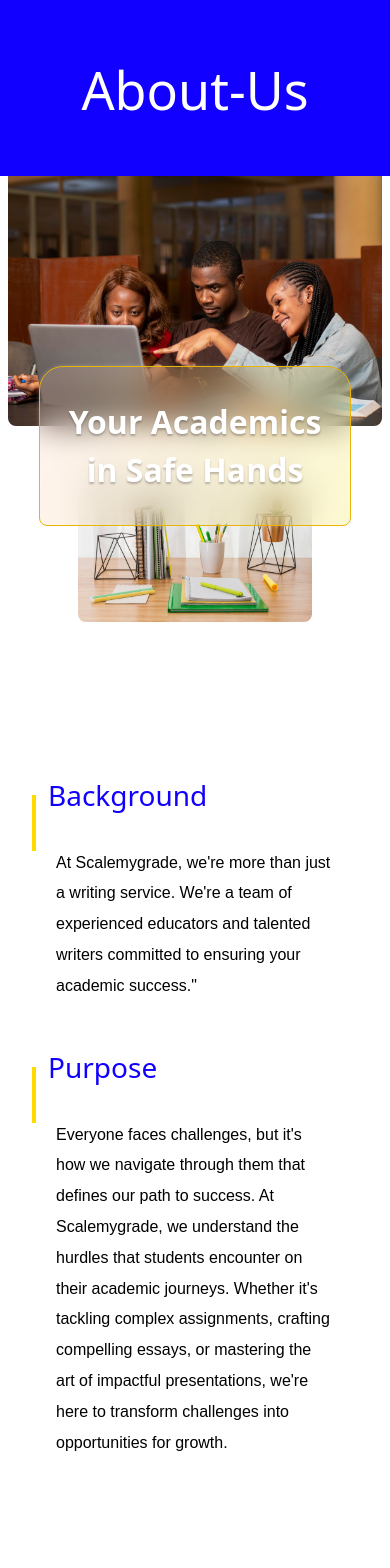
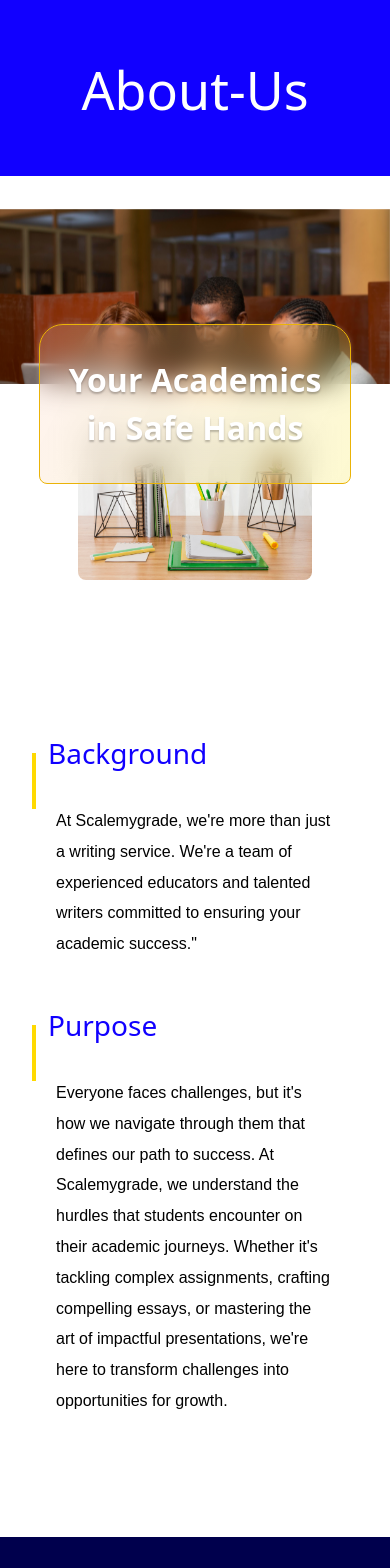
Before and after one commit to Vixndotcom/scalemgrade, a React (Vite) app: page /about in a window 390 px wide. Shown: the part 120-1688 px from the top of the page. Built offline with nearby package versions, Linux system fonts and the light colour scheme.

Commit message:
sisth commit

```diff
--- a/src/components/about/ImagesP.jsx
+++ b/src/components/about/ImagesP.jsx
@@ -2,23 +2,30 @@
 import DynamicLeft from '../DynamicLeft'
 import { carddd, desk, lamp, student } from '../../assets'
 import Cardd from './Cardd'
+import { Background, Parallax } from 'react-parallax'
 
 function ImagesP () {
   return (
-    <section className='  '>
 
 
-        <div className=''>
-     <img src={desk} alt="" className='w-[96vw] mx-auto rounded-b-[8px]' />
+    //  <img src={desk} alt="" className='w-[96vw] mx-auto rounded-b-[8px]' />
 
 
+    <Parallax strength={600} height={800} >
+    <Background  className='mt-20 cell rounded-b-[8px]' style={{width:'96vw'}}  >
+
+  <img src={desk}   />
+    </Background>
+
+    <div className='flex md:w-[240px] sm:w-[240px] ss:w-[480px] md:mt-10 text-center align-items-center p-2 textt  '>
+    Lorem ipsum dolor sit amet consectetur adipisicing elit. Quos veritatis numquam hic, esse itaque nulla cupiditate
+     qui, debitis libero ratione atque cumque deserunt ullam. Cupiditate voluptate exercitationem ad aperiam esse et
+      quia autem similique vel labore quae dicta suscipit sint, quas ab. Quod asperiores illo eveniet, fugiat explicabo
+      fugit soluta quis natus recusandae
+  </div>
+</Parallax>
 
 
-    </div>
-
-
-
-  </section>
   )
 }
 
--- a/src/components/about/ParallaxText.jsx
+++ b/src/components/about/ParallaxText.jsx
@@ -25,9 +25,9 @@
         <div className='para-textt' style={{ transform: `translateY(-${scrollPosition * 0.1}px)` }}>
 
            <p className='text-white w-[312px] text-center   text-[20px] leading-[40px] '>
-           " With a commitment to excellence, we offer a supportive environment where challenges are met with expertise,
+           <span className='text-[60px] text-yellow-500  '>"</span><br /> With a commitment to excellence, we offer a supportive environment where challenges are met with expertise,
            dedication, and a genuine
-            passion for academic success. Your journey is unique, and so are the solutions we tailor to meet your specific needs "
+            passion for academic success. Your journey is unique, and so are the solutions we tailor to meet your specific needs. <br /> <span className='text-[60px] text-yellow-500 '>"</span>
            </p>
         </div>
     </div>
--- a/src/components/services/Stat.jsx
+++ b/src/components/services/Stat.jsx
@@ -13,14 +13,14 @@
 
 
         <p className='w-[320px] md:w-[470px] text-center text-white mx-auto mt-5 leading-[28px]  text-[20px] leading-[40px]
-         '>
+         '><span className='text-[60px] text-yellow-500 '>"</span> <br />
          Your story matters. We assist in creating personal statements
          that captivate and leave a lasting impression for undergraduate
-          and postgraduate studies.
+          and postgraduate studies. <br /><span className='text-[60px] text-yellow-500 '  >"</span>
         </p>
 
        <div>
-                <img src={grad} alt="" className='w-[320px] mt-10 rounded-[24px] mb-10' />
+                <img src={grad} alt="" className='w-[320px] mt-8 rounded-[24px] mb-10' />
             </div>
 
         </div>
--- a/src/index.css
+++ b/src/index.css
@@ -597,7 +597,7 @@
   background: linear-gradient(116.51deg, rgba(252, 221, 120, 0.54) -13.55%,
   rgba(253, 195, 208, 0.22) -13.55%, rgba(245, 241, 40, 0.27) 137.08%);
   box-shadow: 0px 0px 4px rgba(254, 254, 255, 0.25);
-  backdrop-filter: blur(16px);
+  backdrop-filter: blur(14px);
 }
 
 
```
